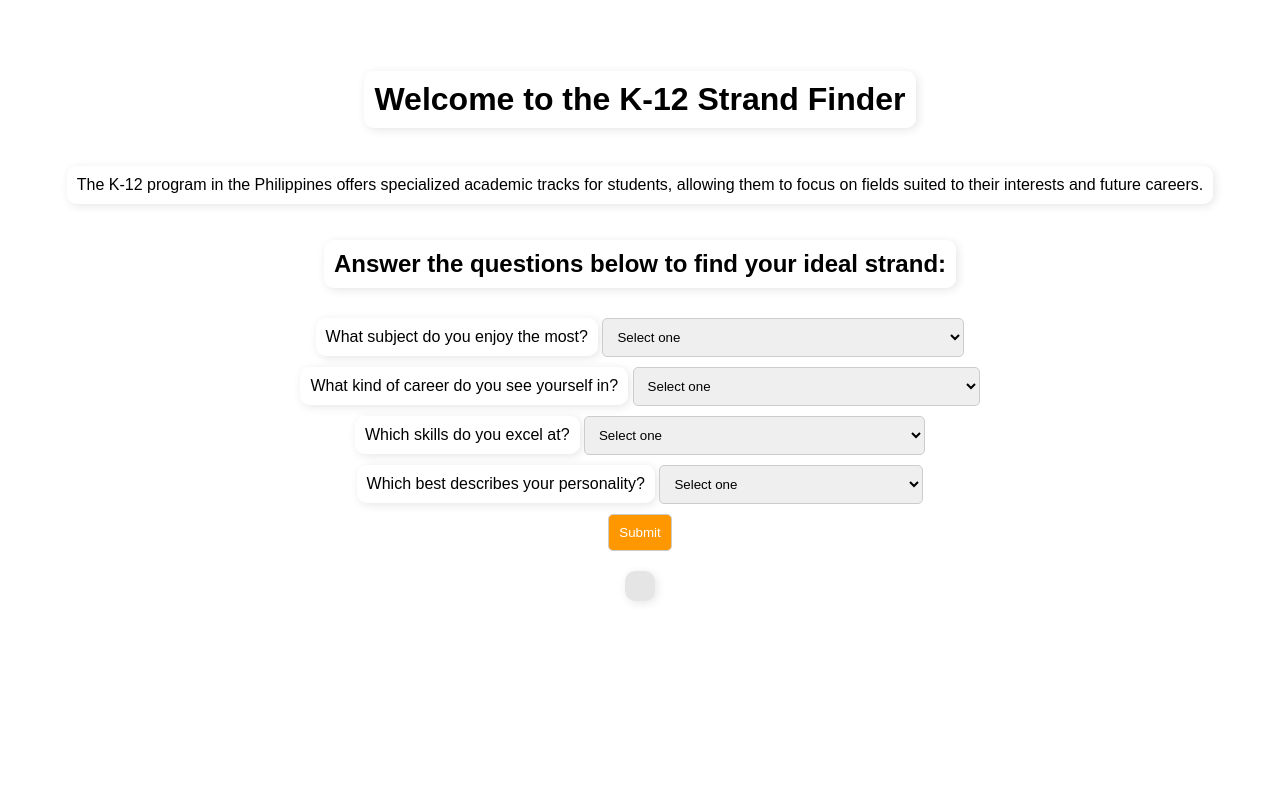
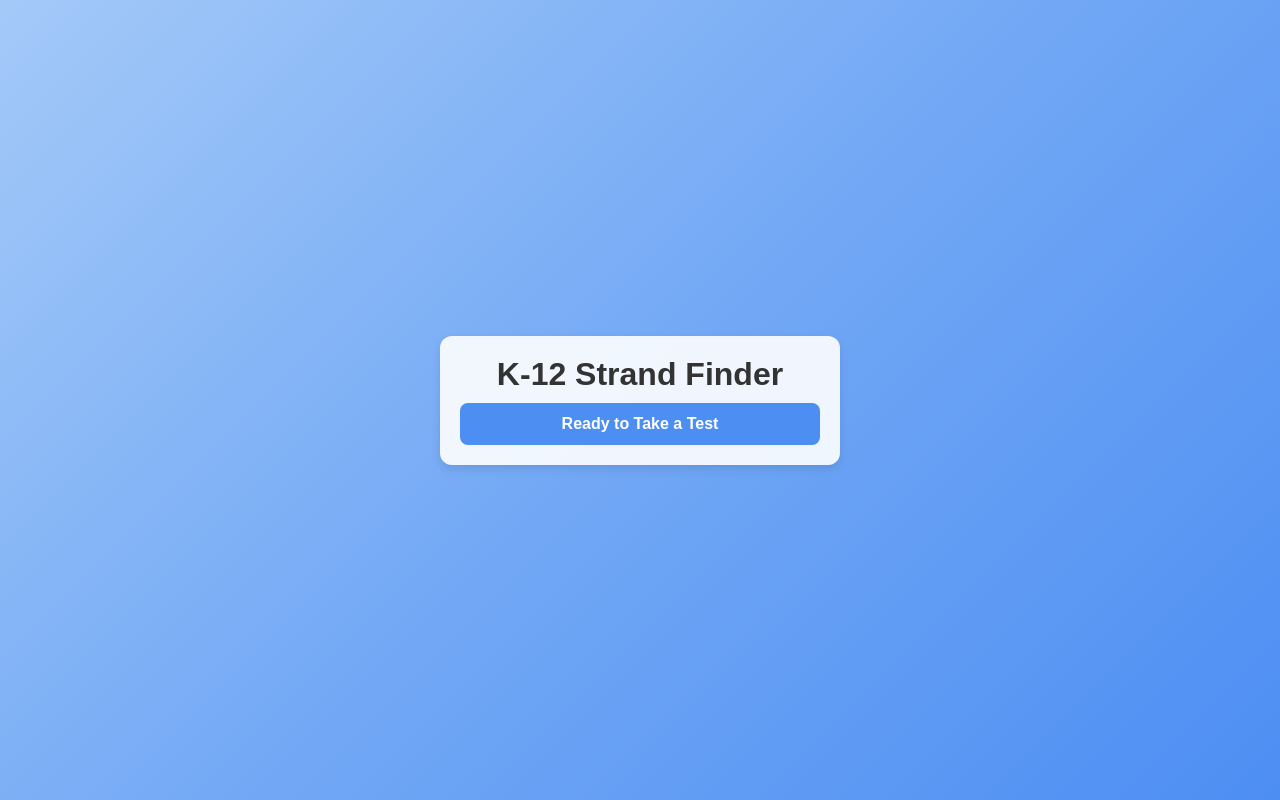
Before and after one commit to AJAJAPUY/strandfinders, a plain HTML site: page index.html in a window 1280 px wide. Drawn offline with Linux system fonts and the light colour scheme.

Commit message:
Update index.html

```diff
--- a/index.html
+++ b/index.html
@@ -5,134 +5,243 @@
     <meta name="viewport" content="width=device-width, initial-scale=1.0">
     <title>Strand Finder</title>
     <style>
+        * {
+            margin: 0;
+            padding: 0;
+            box-sizing: border-box;
+        }
+
         body {
-            font-family: Arial, sans-serif;
+            font-family: 'Poppins', sans-serif;
             text-align: center;
-            margin: 50px;
-            background: white;
-            color: black;
+            background: linear-gradient(135deg, #A3C9F8, #72A8F5, #4D8EF3);
+            color: #333;
+            display: flex;
+            justify-content: center;
+            align-items: center;
+            height: 100vh;
+            overflow: hidden;
         }
-        #result {
+
+
+        #loading-screen, #result-loading {
+            position: fixed;
+            top: 0;
+            left: 0;
+            width: 100%;
+            height: 100%;
+            background: linear-gradient(135deg, #A3C9F8, #72A8F5, #4D8EF3);
+            display: flex;
+            align-items: center;
+            justify-content: center;
+            z-index: 9999;
+            transition: opacity 0.5s ease-out;
+        }
+
+
+        .loading-logo {
+            font-size: 80px;
             font-weight: bold;
-            margin-top: 20px;
-            background: rgba(0, 0, 0, 0.1);
-            padding: 15px;
-            border-radius: 10px;
+            color: white;
+            text-shadow: 0 0 20px rgba(255, 255, 255, 0.8);
+            animation: glow 1.5s infinite alternate;
         }
+
+        @keyframes glow {
+            0% { text-shadow: 0 0 10px rgba(255, 255, 255, 0.6); }
+            100% { text-shadow: 0 0 25px rgba(255, 255, 255, 1); }
+        }
+
+
+        .container {
+            width: 80%;
+            max-width: 400px;
+            background: rgba(255, 255, 255, 0.9);
+            padding: 20px;
+            border-radius: 12px;
+            box-shadow: 0 4px 10px rgba(0, 0, 0, 0.1);
+            text-align: center;
+            display: flex;
+            flex-direction: column;
+            align-items: center;
+        }
+
+
+        #main-content, #name-section, #questionnaire-section, #result-container, #result-loading {
+            display: none;
+        }
+
+
         input, select, button {
+            width: 90%;
             margin-top: 10px;
-            padding: 10px;
-            border-radius: 5px;
-            border: 1px solid #ccc;
+            padding: 12px;
+            border-radius: 8px;
+            border: none;
+            font-size: 16px;
+            text-align: center;
         }
+
         button {
-            background-color: #ff9800;
+            background-color: #4D8EF3;
             color: white;
             cursor: pointer;
+            font-weight: bold;
+            width: 100%;
         }
+
         button:hover {
-            background-color: #e68900;
+            background-color: #3B76D1;
+            transform: scale(1.05);
         }
-        h1, h2, p, label {
-            background: rgba(255, 255, 255, 0.8);
-            padding: 10px;
+
+
+        .emoji {
+            position: fixed;
+            font-size: 40px;
+            opacity: 0.8;
+            animation: floatAround 3s linear infinite;
+        }
+
+        @keyframes floatAround {
+            0% { transform: translate(0, 0) rotate(0deg); opacity: 1; }
+            100% { transform: translate(100px, 100px) rotate(360deg); opacity: 0; }
+        }
+
+
+        #result {
+            font-size: 24px;
+            font-weight: bold;
+            padding: 20px;
             border-radius: 10px;
-            display: inline-block;
-            box-shadow: 2px 2px 10px rgba(0, 0, 0, 0.1);
+            background: rgba(255, 255, 255, 0.9);
+            box-shadow: 0px 4px 10px rgba(0, 0, 0, 0.1);
         }
     </style>
 </head>
 <body>
-    <h1>Welcome to the K-12 Strand Finder</h1>
-    <p>The K-12 program in the Philippines offers specialized academic tracks for students, allowing them to focus on fields suited to their interests and future careers.</p>
 
-    <h2>Answer the questions below to find your ideal strand:</h2>
 
-    <form id="strandForm" action="save_response.php" method="POST">
-        <label for="interest">What subject do you enjoy the most?</label>
-        <select id="interest" name="interest" required>
-            <option value="">Select one</option>
-            <option value="HUMSS">Social Sciences, Literature, or Communication</option>
-            <option value="STEM">Math, Science, or Technology</option>
-            <option value="ABM">Business, Finance, or Economics</option>
-            <option value="TVL">Hands-on Skills (Cooking, Mechanics, Carpentry, etc.)</option>
-            <option value="GAS">Undecided</option>
+    <div id="loading-screen">
+        <div class="loading-logo">S</div>
+    </div>
+
+
+    <div id="main-content" class="container">
+        <h1>K-12 Strand Finder</h1>
+        <button onclick="showNameSection()">Ready to Take a Test</button>
+    </div>
+
+
+    <div id="name-section" class="container">
+        <h2>Enter Your Details</h2>
+        <input type="text" id="name" placeholder="Full Name" required>
+        <input type="text" id="section" placeholder="Section (e.g., 10-Garden)" required>
+        <button onclick="validateAndProceed()">Next</button>
+    </div>
+
+
+    <div id="questionnaire-section" class="container">
+        <h2>Answer the Questions</h2>
+        <select id="interest" required>
+            <option value="">Select a Subject You Enjoy</option>
+            <option value="HUMSS">Social Sciences</option>
+            <option value="STEM">Math, Science</option>
+            <option value="ABM">Business, Finance</option>
+            <option value="TVL">Technical, Vocational</option>
+            <option value="GAS">General Studies</option>
         </select>
-        <br>
 
-        <label for="career">What kind of career do you see yourself in?</label>
-        <select id="career" name="career" required>
-            <option value="">Select one</option>
-            <option value="HUMSS">Teacher, Journalist, Lawyer, Psychologist</option>
-            <option value="STEM">Doctor, Engineer, Scientist, IT Specialist</option>
-            <option value="ABM">Business Owner, Accountant, Entrepreneur, Banker</option>
-            <option value="TVL">Chef, Mechanic, Electrician, Fashion Designer</option>
-            <option value="GAS">Still exploring different options</option>
+        <select id="career" required>
+            <option value="">Select a Career You Want</option>
+            <option value="HUMSS">Teacher, Journalist</option>
+            <option value="STEM">Doctor, Engineer</option>
+            <option value="ABM">Entrepreneur, Accountant</option>
+            <option value="TVL">Chef, Electrician</option>
+            <option value="GAS">Still exploring</option>
         </select>
-        <br>
 
-        <label for="skills">Which skills do you excel at?</label>
-        <select id="skills" name="skills" required>
-            <option value="">Select one</option>
-            <option value="HUMSS">Public Speaking, Writing, Leadership</option>
-            <option value="STEM">Problem Solving, Logical Thinking, Technical Skills</option>
-            <option value="ABM">Negotiation, Marketing, Financial Analysis</option>
-            <option value="TVL">Creativity, Craftsmanship, Technical Proficiency</option>
-            <option value="GAS">Still discovering my strengths</option>
-        </select>
-        <br>
+        <button onclick="findStrand()">Submit</button>
+    </div>
 
-        <label for="personality">Which best describes your personality?</label>
-        <select id="personality" name="personality" required>
-            <option value="">Select one</option>
-            <option value="HUMSS">Empathetic, Expressive, Outgoing</option>
-            <option value="STEM">Analytical, Curious, Detail-Oriented</option>
-            <option value="ABM">Strategic, Competitive, Goal-Oriented</option>
-            <option value="TVL">Hands-On, Practical, Artistic</option>
-            <option value="GAS">Adaptive, Open-Minded, Undecided</option>
-        </select>
-        <br>
 
-        <button type="button" onclick="findStrand()">Submit</button>
-    </form>
-    <p id="result"></p>
+    <div id="result-loading">
+        <div class="loading-logo">S</div>
+    </div>
+
+
+    <div id="result-container" class="container">
+        <p id="result"></p>
+    </div>
 
     <script>
+        setTimeout(() => {
+            document.getElementById("loading-screen").style.opacity = "0";
+            setTimeout(() => {
+                document.getElementById("loading-screen").style.display = "none";
+                document.getElementById("main-content").style.display = "flex";
+            }, 500);
+        }, 2000);
+
+        function showNameSection() {
+            document.getElementById("main-content").style.display = "none";
+            document.getElementById("name-section").style.display = "flex";
+        }
+
+        function validateAndProceed() {
+            let name = document.getElementById("name").value.trim();
+            let section = document.getElementById("section").value.trim();
+            let sectionPattern = /^10-[A-Za-z]+$/;
+
+            if (name === "" || section === "") {
+                alert("Please enter your name and section.");
+                return;
+            }
+            if (!sectionPattern.test(section)) {
+                alert("Invalid section! Must be in format '10-Example' (e.g., 10-Garden).");
+                return;
+            }
+
+            document.getElementById("name-section").style.display = "none";
+            document.getElementById("questionnaire-section").style.display = "flex";
+        }
+
         function findStrand() {
-            let interest = document.getElementById("interest").value;
-            let career = document.getElementById("career").value;
-            let skills = document.getElementById("skills").value;
-            let personality = document.getElementById("personality").value;
-            let strand = "";
-            let explanation = "";
+            document.getElementById("questionnaire-section").style.display = "none";
+            document.getElementById("result-loading").style.display = "flex";
 
-            let chosenStrands = [interest, career, skills, personality].filter(Boolean);
-            let mostCommon = chosenStrands.sort((a,b) =>
-                chosenStrands.filter(v => v===a).length - chosenStrands.filter(v => v===b).length
-            ).pop();
+            setTimeout(() => {
+                document.getElementById("result-loading").style.display = "none";
+                document.getElementById("result-container").style.display = "flex";
 
-            strand = mostCommon || "GAS";
+                let strand = document.getElementById("interest").value;
+                document.getElementById("result").innerHTML = `Your recommended strand is: <strong>${strand}</strong>`;
 
-            let strandNames = {
-                "HUMSS": "HUMSS (Humanities and Social Sciences)",
-                "STEM": "STEM (Science, Technology, Engineering, and Mathematics)",
-                "ABM": "ABM (Accountancy, Business, and Management)",
-                "TVL": "TVL (Technical-Vocational-Livelihood)",
-                "GAS": "GAS (General Academic Strand)"
-            };
+                let emojiMap = {
+                    HUMSS: ["📚", "✏️"],
+                    STEM: ["🔬", "⭐"],
+                    ABM: ["📊", "💰"],
+                    TVL: ["💻", "🌱"],
+                    GAS: ["📷", "👨‍🏫"]
+                };
 
-            let strandDescriptions = {
-                "HUMSS": "The HUMSS strand is for students who enjoy social sciences, literature, and public service. This is ideal for those interested in careers such as teaching, journalism, law, and psychology.",
-                "STEM": "The STEM strand is for students interested in science, technology, engineering, and math. It prepares students for careers in medicine, engineering, IT, and scientific research.",
-                "ABM": "The ABM strand is perfect for students aiming to excel in business, finance, and marketing. It is suitable for entrepreneurs, accountants, and future business leaders.",
-                "TVL": "The TVL strand is designed for students who excel in hands-on skills and technical expertise. This track is ideal for those pursuing careers in cooking, mechanics, electronics, and creative industries.",
-                "GAS": "The GAS strand is a great choice for students who are still exploring different options. It provides a broad foundation across multiple disciplines, allowing flexibility in career choices."
-            };
+                addFloatingEmojis(emojiMap[strand]);
+            }, 2000);
+        }
 
-            explanation = strandDescriptions[strand];
-
-            document.getElementById("result").innerText = "You are best suited for: " + strandNames[strand] + "\n\n" + explanation;
+        function addFloatingEmojis(emojis) {
+            emojis.forEach(emoji => {
+                for (let i = 0; i < 25; i++) {
+                    let el = document.createElement("div");
+                    el.className = "emoji";
+                    el.innerText = emoji;
+                    el.style.left = Math.random() * 100 + "vw";
+                    el.style.top = Math.random() * 100 + "vh";
+                    document.body.appendChild(el);
+                }
+            });
         }
     </script>
+
 </body>
 </html>
```
